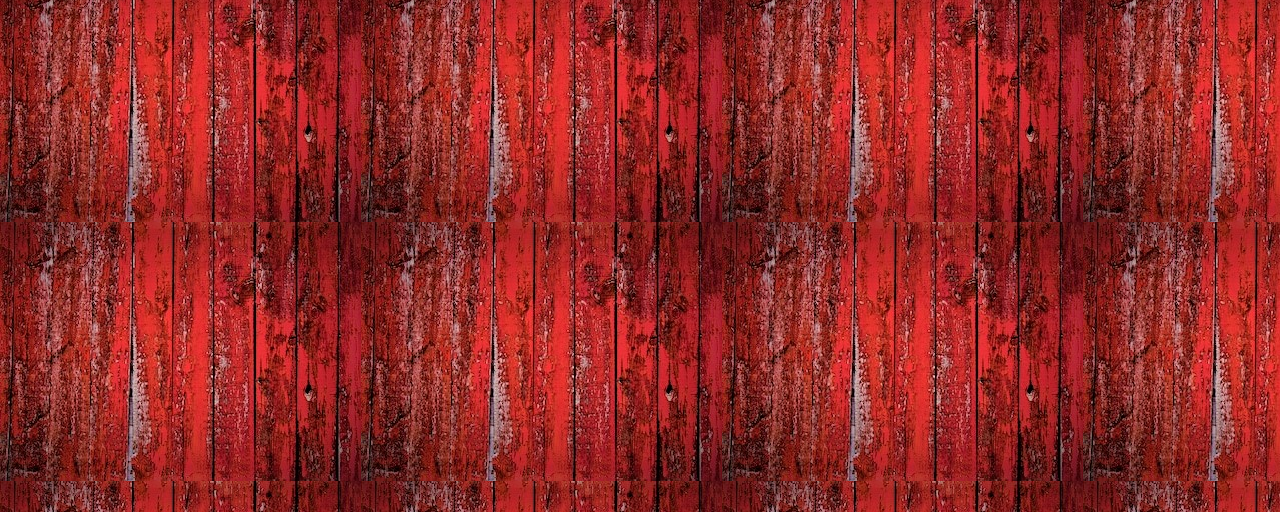
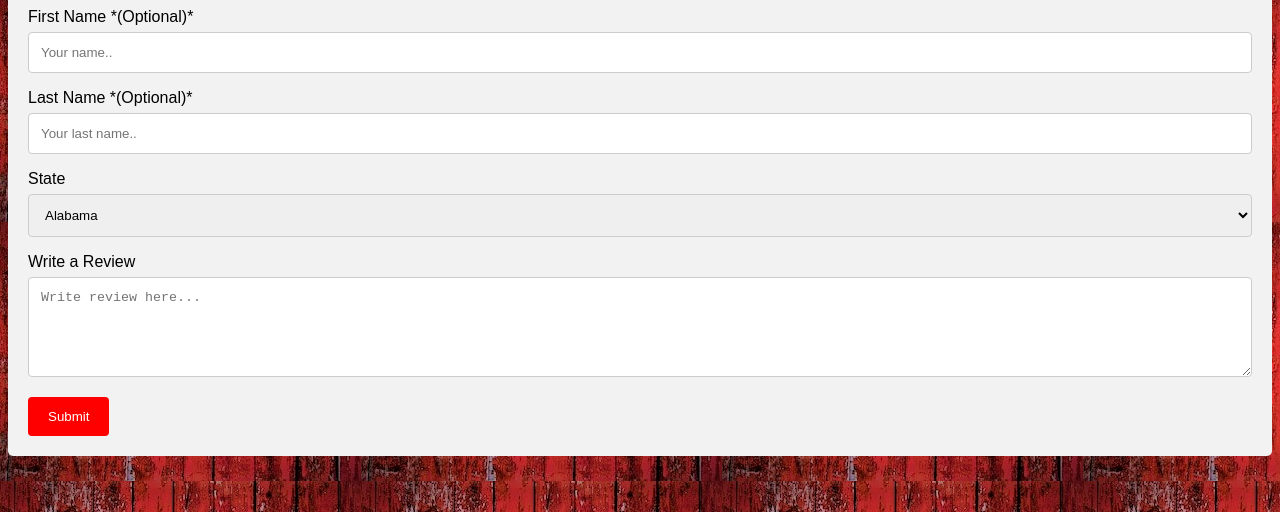
Before and after one commit to paulee5/BurgerBarn, a plain HTML site: page reviews.html in a window 1280 px wide. Shown: the part 296-808 px from the top of the page. Drawn offline with Linux system fonts and the light colour scheme.

Commit message:
Added reviews

```diff
--- a/css/main.css
+++ b/css/main.css
@@ -268,3 +268,81 @@ body, html {
 .dropdown:hover .dropbtn {
   background-color: red;
 }
+
+.footer {
+  position: fixed;
+  left: 0;
+  bottom: 0;
+  width: 100%;
+  background-color: red;
+  color: white;
+  text-align: center;
+}
+.button {
+  position: relative;
+  background-color: red;
+  border: none;
+  font-size: 28px;
+  color: white;
+  padding: 20px;
+  width: 200px;
+  text-align: center;
+  -webkit-transition-duration: 0.4s; /* Safari */
+  transition-duration: 0.4s;
+  text-decoration: none;
+  overflow: hidden;
+  cursor: pointer;
+}
+
+.button:after {
+  content: "";
+  background: white;
+  display: block;
+  position: absolute;
+  padding-top: 300%;
+  padding-left: 350%;
+  margin-left: -20px!important;
+  margin-top: -120%;
+  opacity: 0;
+  transition: all 0.8s
+}
+
+.button:active:after {
+  padding: 0;
+  margin: 0;
+  opacity: 1;
+  transition: 0s
+}
+/* Style inputs with type="text", select elements and textareas */
+input[type=text], select, textarea {
+  width: 100%; /* Full width */
+  padding: 12px; /* Some padding */
+  border: 1px solid #ccc; /* Gray border */
+  border-radius: 4px; /* Rounded borders */
+  box-sizing: border-box; /* Make sure that padding and width stays in place */
+  margin-top: 6px; /* Add a top margin */
+  margin-bottom: 16px; /* Bottom margin */
+  resize: vertical /* Allow the user to vertically resize the textarea (not horizontally) */
+}
+
+/* Style the submit button with a specific background color etc */
+input[type=submit] {
+  background-color: red;
+  color: white;
+  padding: 12px 20px;
+  border: none;
+  border-radius: 4px;
+  cursor: pointer;
+}
+
+/* When moving the mouse over the submit button, add a darker green color */
+input[type=submit]:hover {
+  background-color: red;
+}
+
+/* Add a background color and some padding around the form */
+.container {
+  border-radius: 5px;
+  background-color: #f2f2f2;
+  padding: 20px;
+}
--- a/reviews.html
+++ b/reviews.html
@@ -19,3 +19,72 @@
     <li><a href="about.html">About Us</a></li>
   </ul>
 <img src="./img/Burger Barn Logo.PNG" id="Logo">
+<div class="container">
+  <form action="action_page.php">
+
+    <label for="fname">First Name *(Optional)*</label>
+    <input type="text" id="fname" name="firstname" placeholder="Your name..">
+
+    <label for="lname">Last Name *(Optional)*</label>
+    <input type="text" id="lname" name="lastname" placeholder="Your last name..">
+
+    <label for="state">State</label>
+    <select id="state" name="state">
+      <option value="Alabama">Alabama</option>
+      <option value="Alaska">Alaska</option>
+      <option value="Arizona">Arizona</option>
+      <option value="Arkansas">Arkansas</option>
+      <option value="California">California</option>
+      <option value="Colorado">Colorado</option>
+      <option value="Connecticut">Connecticut</option>
+      <option value="Delaware">Delaware</option>
+      <option value="Florida">Florida</option>
+      <option value="Georgia">Georgia</option>
+      <option value="Hawaii">Hawaii</option>
+      <option value="Idaho">Idaho</option>
+      <option value="Illinois">Illinois</option>
+      <option value="Indiana">Indiana</option>
+      <option value="Iowa">Iowa</option>
+      <option value="Kansas">Kansas</option>
+      <option value="Kentucky">Kentucky</option>
+      <option value="Louisiana">Louisiana</option>
+      <option value="Maryland">Maine</option>
+      <option value="Massachusetts">Massachusetts</option>
+      <option value="Michigan">Michigan</option>
+      <option value="Minnesota">Minnesota</option>
+      <option value="Mississippi">Mississippi</option>
+      <option value="Missouri">Missouri</option>
+      <option value="Montana">Montana</option>
+      <option value="Nebraska">Nebraska</option>
+      <option value="Nevada">Nevada</option>
+      <option value="New Hampshire">New Hampshire</option>
+      <option value="New Jersey">New Jersey</option>
+      <option value="New Mexico">New Mexico</option>
+      <option value="New York">New York</option>
+      <option value="North Carolina">North Carolina</option>
+      <option value="North Dakota">North Dakota</option>
+      <option value="Ohio">Ohio</option>
+      <option value="Oklahoma">Oklahoma</option>
+      <option value="Oregon">Oregon</option>
+      <option value="Pennsylvania">Pennsylvania</option>
+      <option value="Rhode Island">Rhode Island</option>
+      <option value="South Carolina">South Carolina</option>
+      <option value="South Dakota">South Dakota</option>
+      <option value="Tennessee">Tennessee</option>
+      <option value="Texas">Texas</option>
+      <option value="Utah">Utah</option>
+      <option value="Vermont">Vermont</option>
+      <option value="Virginia">Virginia</option>
+      <option value="Washington">Washington</option>
+      <option value="West Virginia">West Virginia</option>
+      <option value="Wisconsin">Wisconsin</option>
+      <option value="Wyoming">Wyoming</option>
+    </select>
+
+    <label for="subject">Write a Review</label>
+    <textarea id="subject" name="subject" placeholder="Write review here..." style="height:100px"></textarea>
+
+    <input type="submit" value="Submit">
+
+  </form>
+</div>
```
Also changed, not shown: contact.html (+1 -1 lines), index.html (+3 -0 lines).
